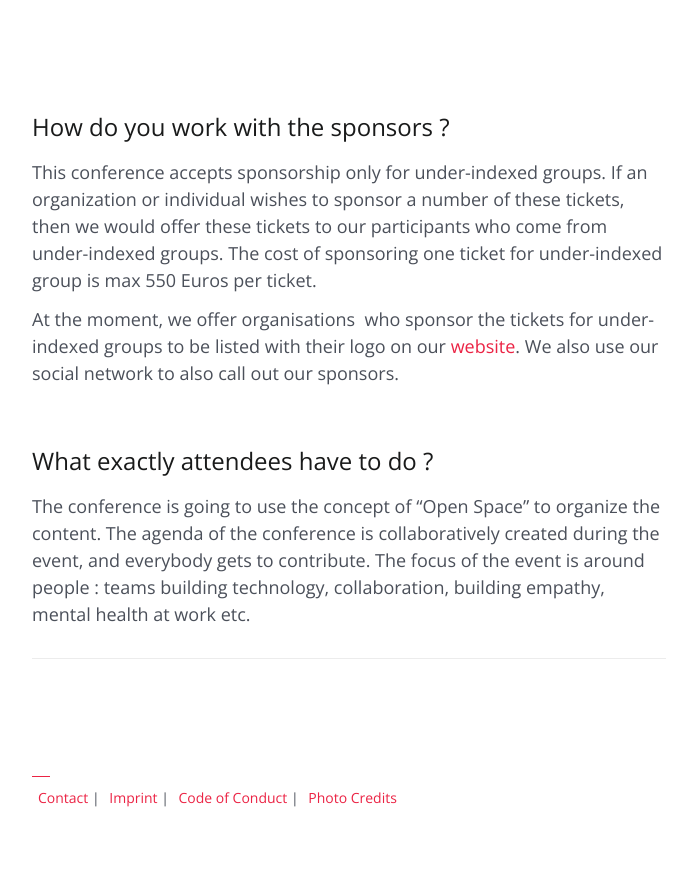
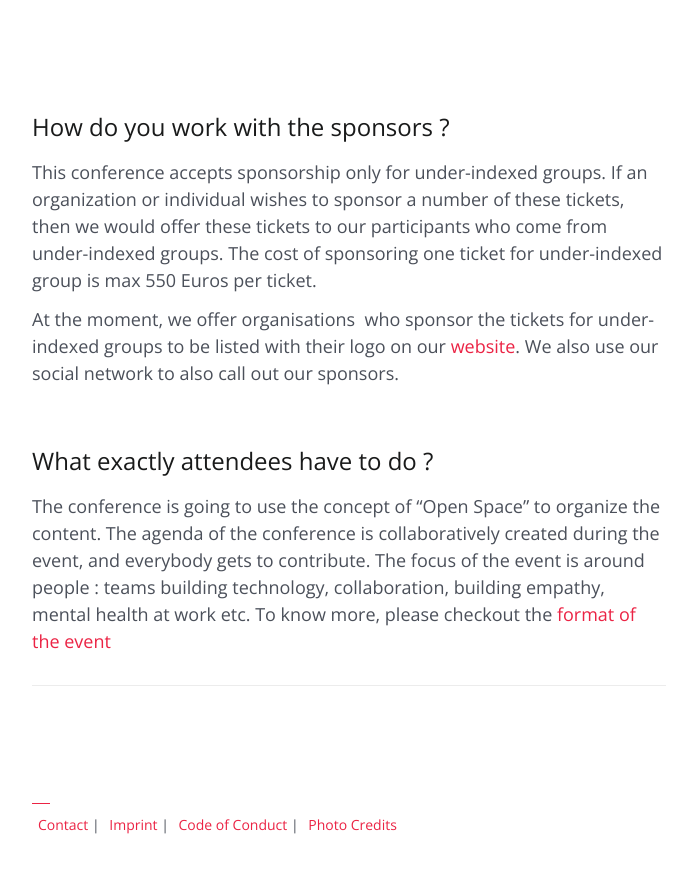
Before and after one commit to humansconf/humansconf.org, a Jekyll site: the page built from faqs.md, in a window 1280 px wide and 900 px high, scrolled down 603 px. Shown: the top 873 px of the window, without its empty margins (291-983 px from the left). Built offline with Jekyll 4.4.1, drawn with Linux system fonts in a browser that asks for light colours.

Commit message:
FAQ question updated with link to right page

```diff
--- a/faqs.md
+++ b/faqs.md
@@ -20,6 +20,7 @@ At the moment, we offer organisations  who sponsor the tickets for under-indexe
 ## What exactly attendees have to do ?
 
 The conference is going to use the concept of "Open Space" to organize the content. The agenda of the conference is collaboratively created during the event, and everybody gets to contribute. The focus of the event is around people : teams building technology, collaboration, building empathy, mental health at work etc.
+To know more, please checkout the [format of the event](/format)
 
 
 ----
```
